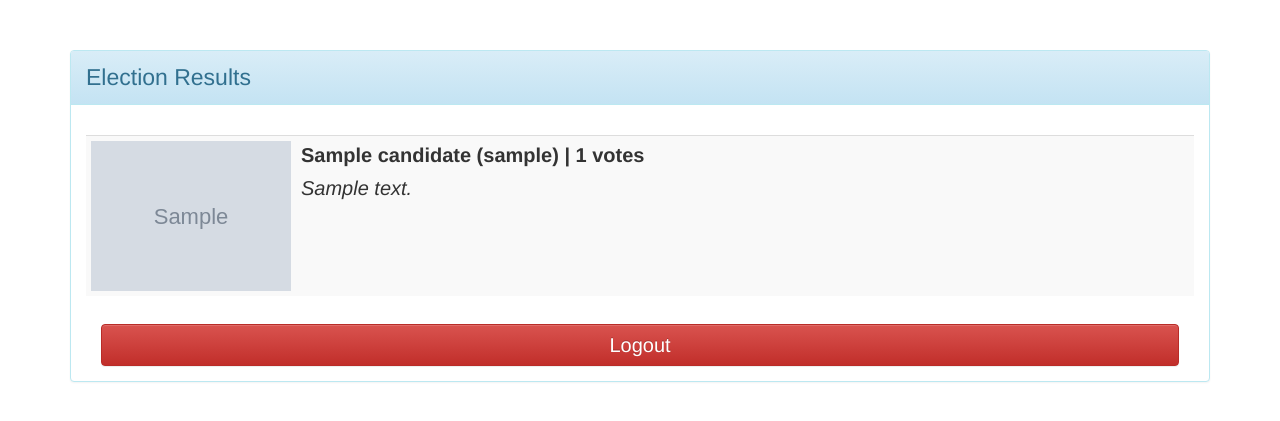
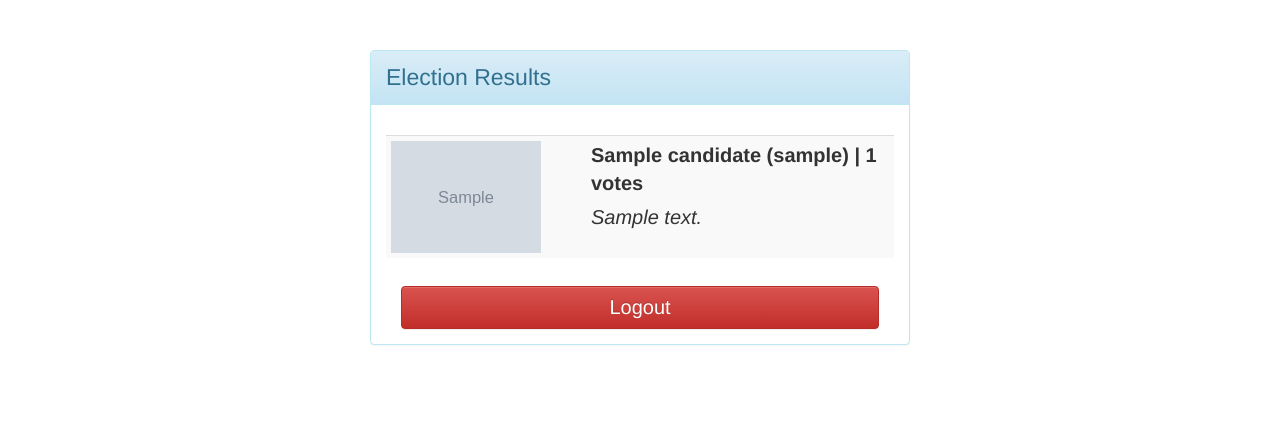
Before and after one commit to sonroyaalmerol/django-election-site, a Django app: template templates/vote.html in a window 1280 px wide. Shown: the top 421 px of the page. Run offline with Django 3.2, Linux system fonts and the light colour scheme; the template is opened without the code that fills it: values that come from a table or form of the project are taken from there, others are empty; tables that the repository leaves empty hold one stand-in row (values such as "Sample post"); grey boxes marked "Sample" are stand-in pictures; some libraries are stand-ins or nearby versions.

Commit message:
Resize Candidate photos

```diff
--- a/templates/vote.html
+++ b/templates/vote.html
@@ -17,8 +17,8 @@
 	<style>
 		.photo {
 		  display: block;
-		  max-width:200px;
-		  max-height:500px;
+		  max-width:150px;
+		  max-height:300px;
 		  width: auto;
 		  height: auto;
 		}
@@ -27,7 +27,7 @@
 
 <body>
 	<div class="container">
-		<div id="loginbox" style="margin-top:50px;" class="mainbox">
+		<div id="loginbox" style="margin-top:50px;" class="mainbox col-md-6 col-md-offset-3 col-sm-8 col-sm-offset-2">
 			{% if user.is_active %}
 			<div class="alert alert-{{ message.tags }}">{{ message }}</div>
 			<div class="alert alert-info">Kindly click on the checkbox beside the name to vote for that particular candidate. You are allowed to vote at most 7 candidates.</div>{% endif %} {% for message in messages %}
```
